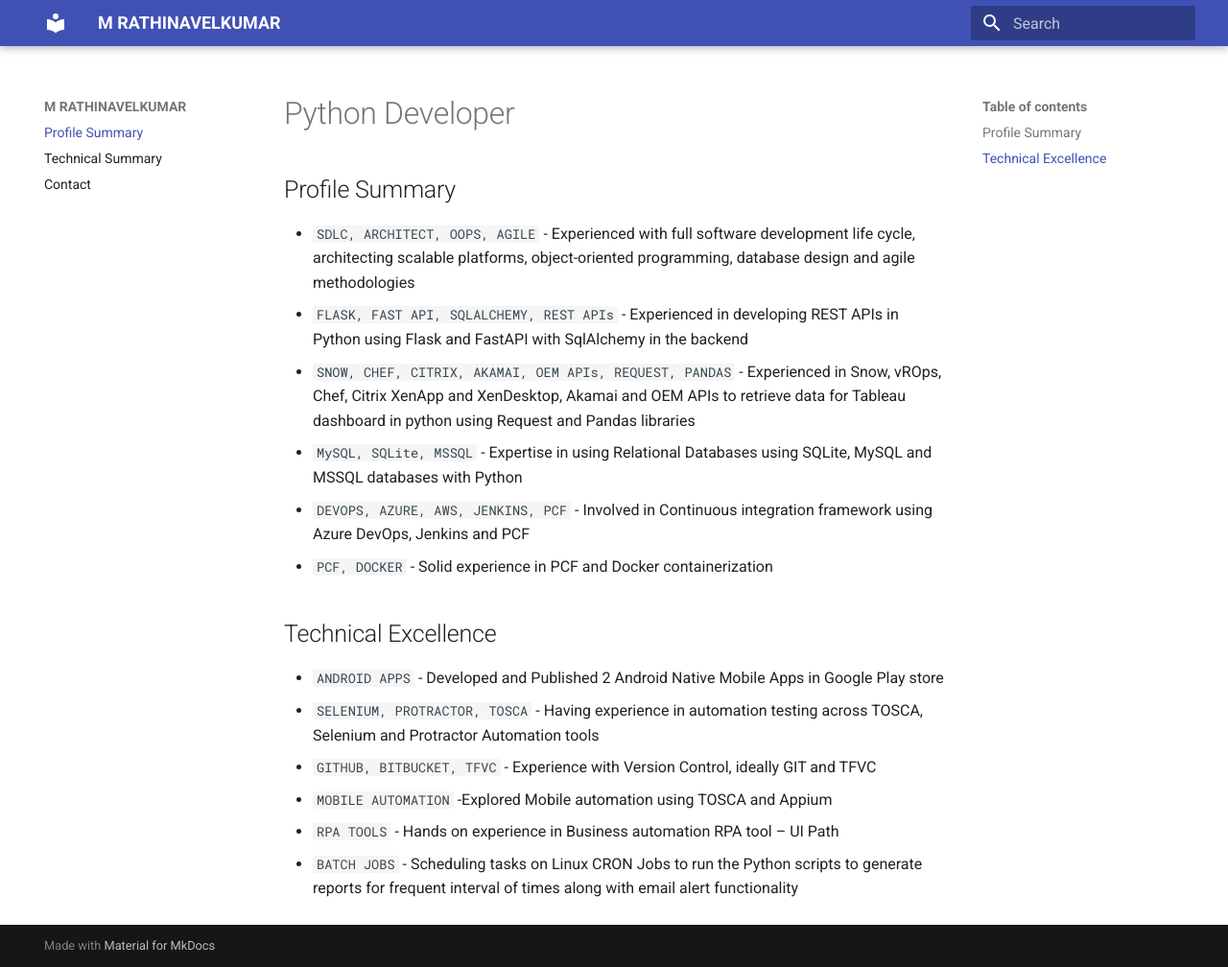
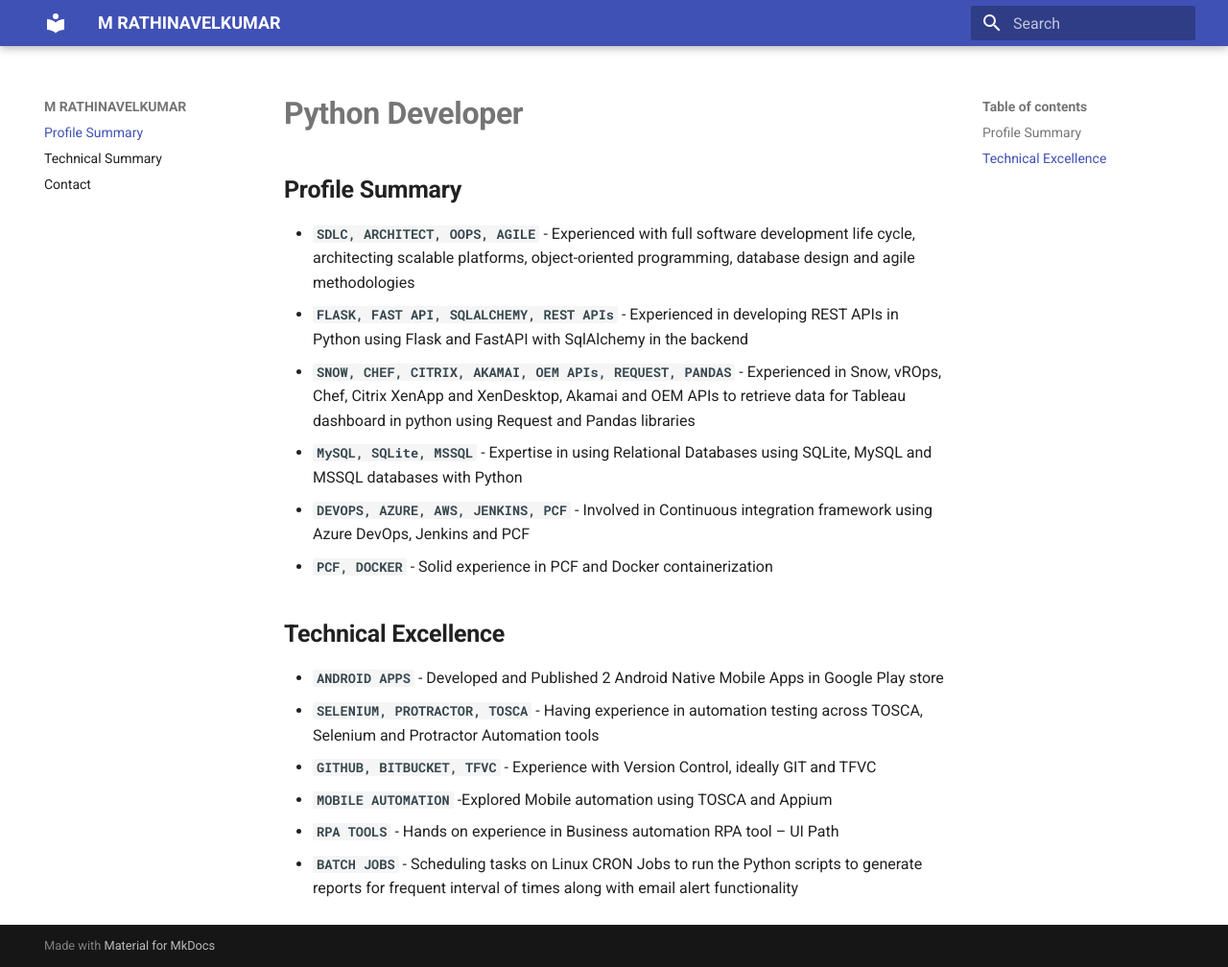
Before and after one commit to Rathinavelkumar/Resume, an MkDocs documentation site: the page built from docs/index.md, in a window 1280 px wide and 1008 px high. Shown: the whole window at 96% size. Built offline with MkDocs 1.6.1 and Material for MkDocs 9.7.7, drawn with Linux system fonts in a browser that asks for light colours.

Commit message:
bolded all headers

```diff
--- a/docs/index.md
+++ b/docs/index.md
@@ -1,19 +1,19 @@
-# Python Developer
+# **Python Developer**
 
-## Profile Summary
+## **Profile Summary**
 
-* `SDLC, ARCHITECT, OOPS, AGILE` - Experienced with full software development life cycle, architecting scalable platforms, object-oriented programming, database design and agile methodologies
-* `FLASK, FAST API, SQLALCHEMY, REST APIs` - Experienced in developing REST APIs in Python using Flask and FastAPI with SqlAlchemy in the backend
-* `SNOW, CHEF, CITRIX, AKAMAI, OEM APIs, REQUEST, PANDAS` - Experienced in Snow, vROps, Chef, Citrix XenApp and XenDesktop, Akamai and OEM APIs to retrieve data for Tableau dashboard in python using Request and Pandas libraries
-* `MySQL, SQLite, MSSQL` - Expertise in using Relational Databases using SQLite, MySQL and MSSQL databases with Python
-* `DEVOPS, AZURE, AWS, JENKINS, PCF` - Involved in Continuous integration framework using Azure DevOps, Jenkins and PCF
-* `PCF, DOCKER` - Solid experience in PCF and Docker containerization
+* **`SDLC, ARCHITECT, OOPS, AGILE`** - Experienced with full software development life cycle, architecting scalable platforms, object-oriented programming, database design and agile methodologies
+* **`FLASK, FAST API, SQLALCHEMY, REST APIs`** - Experienced in developing REST APIs in Python using Flask and FastAPI with SqlAlchemy in the backend
+* **`SNOW, CHEF, CITRIX, AKAMAI, OEM APIs, REQUEST, PANDAS`** - Experienced in Snow, vROps, Chef, Citrix XenApp and XenDesktop, Akamai and OEM APIs to retrieve data for Tableau dashboard in python using Request and Pandas libraries
+* **`MySQL, SQLite, MSSQL`** - Expertise in using Relational Databases using SQLite, MySQL and MSSQL databases with Python
+* **`DEVOPS, AZURE, AWS, JENKINS, PCF`** - Involved in Continuous integration framework using Azure DevOps, Jenkins and PCF
+* **`PCF, DOCKER`** - Solid experience in PCF and Docker containerization
 
-## Technical Excellence
+## **Technical Excellence**
 
-* `ANDROID APPS` - Developed and Published 2 Android Native Mobile Apps in Google Play store
-* `SELENIUM, PROTRACTOR, TOSCA` - Having experience in automation testing across TOSCA, Selenium and Protractor Automation tools
-* `GITHUB, BITBUCKET, TFVC` - Experience with Version Control, ideally GIT and TFVC
-* `MOBILE AUTOMATION` -Explored Mobile automation using TOSCA and Appium
-* `RPA TOOLS` - Hands on experience in Business automation RPA tool – UI Path
-* `BATCH JOBS` - Scheduling tasks on Linux CRON Jobs to run the Python scripts to generate reports for frequent interval of times along with email alert functionality
+* **`ANDROID APPS`** - Developed and Published 2 Android Native Mobile Apps in Google Play store
+* **`SELENIUM, PROTRACTOR, TOSCA`** - Having experience in automation testing across TOSCA, Selenium and Protractor Automation tools
+* **`GITHUB, BITBUCKET, TFVC`** - Experience with Version Control, ideally GIT and TFVC
+* **`MOBILE AUTOMATION`** -Explored Mobile automation using TOSCA and Appium
+* **`RPA TOOLS`** - Hands on experience in Business automation RPA tool – UI Path
+* **`BATCH JOBS`** - Scheduling tasks on Linux CRON Jobs to run the Python scripts to generate reports for frequent interval of times along with email alert functionality
```
Also changed, not shown: docs/technical_excellence.md (+2 -2 lines), site/index.html, site/technical_excellence/index.html, 1 other file.
